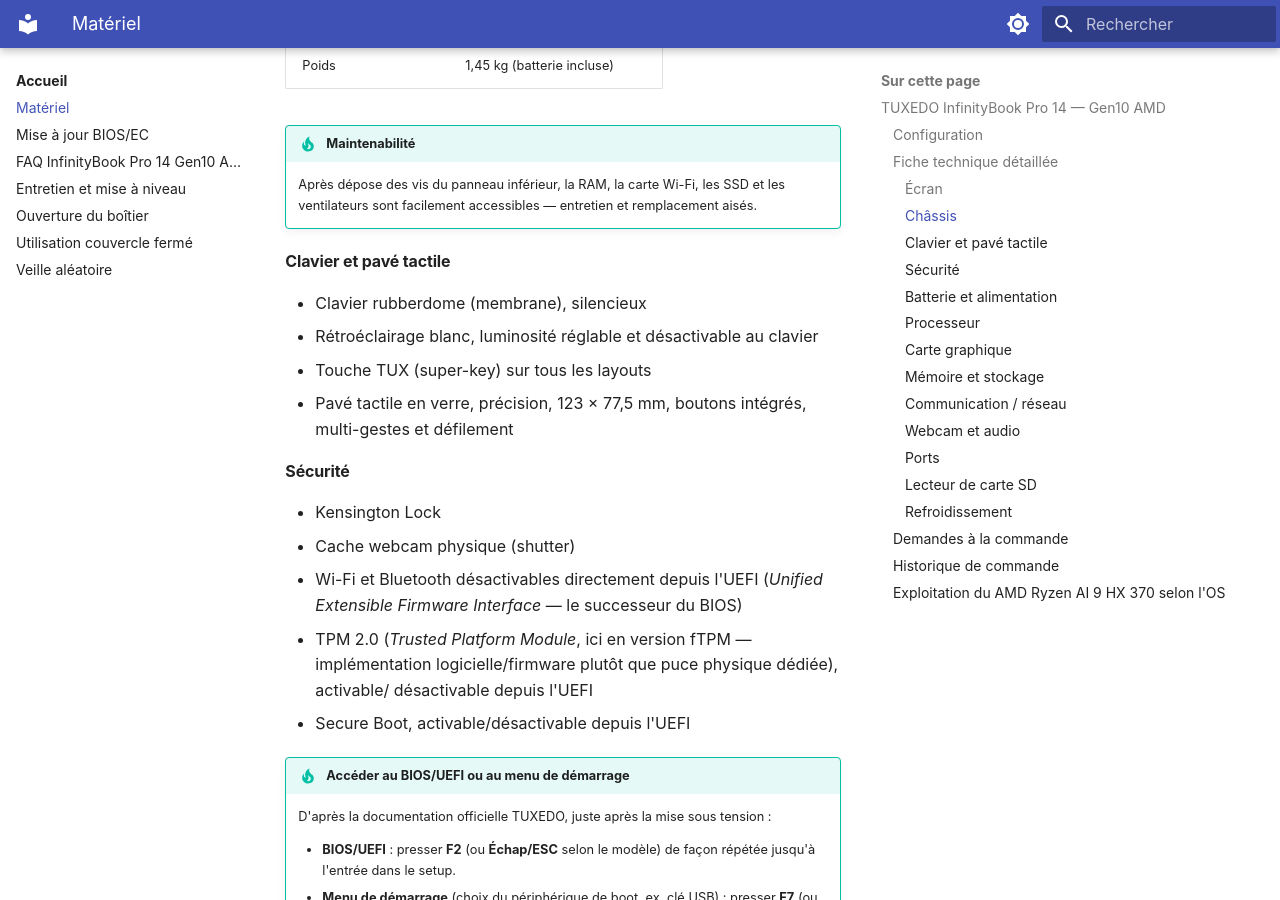
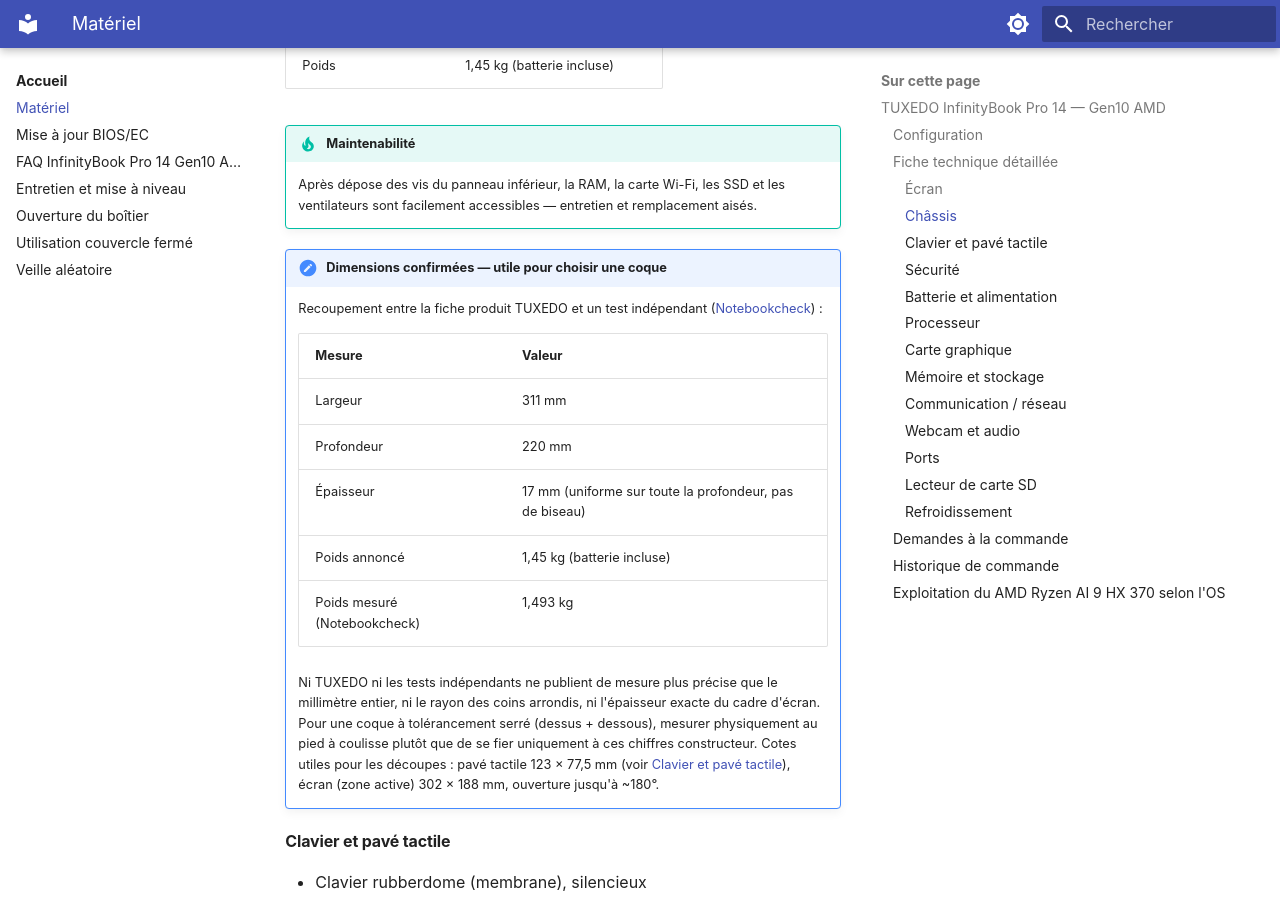
Before and after one commit to namnetes/alm_notes, an MkDocs documentation site: the page built from docs/materiel.md, in a window 1280 px wide and 900 px high, scrolled down 2306 px. Built offline with MkDocs 1.6.1 and Material for MkDocs 9.7.7, drawn with Linux system fonts in a browser that asks for light colours.

Commit message:
docs(materiel): add cross-checked chassis dimensions for case shopping
Cross-reference the TUXEDO spec sheet against Notebookcheck's
independent measurement to confirm chassis dimensions and note the
precision limits relevant when picking a top/bottom hard case.

Co-Authored-By: Claude Sonnet 5 <noreply@anthropic.com>

```diff
--- a/docs/materiel.md
+++ b/docs/materiel.md
@@ -64,6 +64,27 @@ Ma configuration personnelle sous Linux.
     Après dépose des vis du panneau inférieur, la RAM, la carte Wi-Fi, les
     SSD et les ventilateurs sont facilement accessibles — entretien et
     remplacement aisés.
+
+!!! note "Dimensions confirmées — utile pour choisir une coque"
+    Recoupement entre la fiche produit TUXEDO et un test indépendant
+    ([Notebookcheck](https://www.notebookcheck.net/Tuxedo-Infinity-Book-Pro-14-Gen10-Review-Linux-ultrabook-with-AMD-Zen-5-128-GB-RAM.1095463.0.html)) :
+
+    | Mesure | Valeur |
+    |---|---|
+    | Largeur | 311 mm |
+    | Profondeur | 220 mm |
+    | Épaisseur | 17 mm (uniforme sur toute la profondeur, pas de biseau) |
+    | Poids annoncé | 1,45 kg (batterie incluse) |
+    | Poids mesuré (Notebookcheck) | 1,493 kg |
+
+    Ni TUXEDO ni les tests indépendants ne publient de mesure plus précise
+    que le millimètre entier, ni le rayon des coins arrondis, ni
+    l'épaisseur exacte du cadre d'écran. Pour une coque à tolérancement
+    serré (dessus + dessous), mesurer physiquement au pied à coulisse plutôt
+    que de se fier uniquement à ces chiffres constructeur. Cotes utiles pour
+    les découpes : pavé tactile 123 × 77,5 mm (voir
+    [Clavier et pavé tactile](#clavier-et-pave-tactile)), écran (zone
+    active) 302 × 188 mm, ouverture jusqu'à ~180°.
 
 #### Clavier et pavé tactile
 
```
